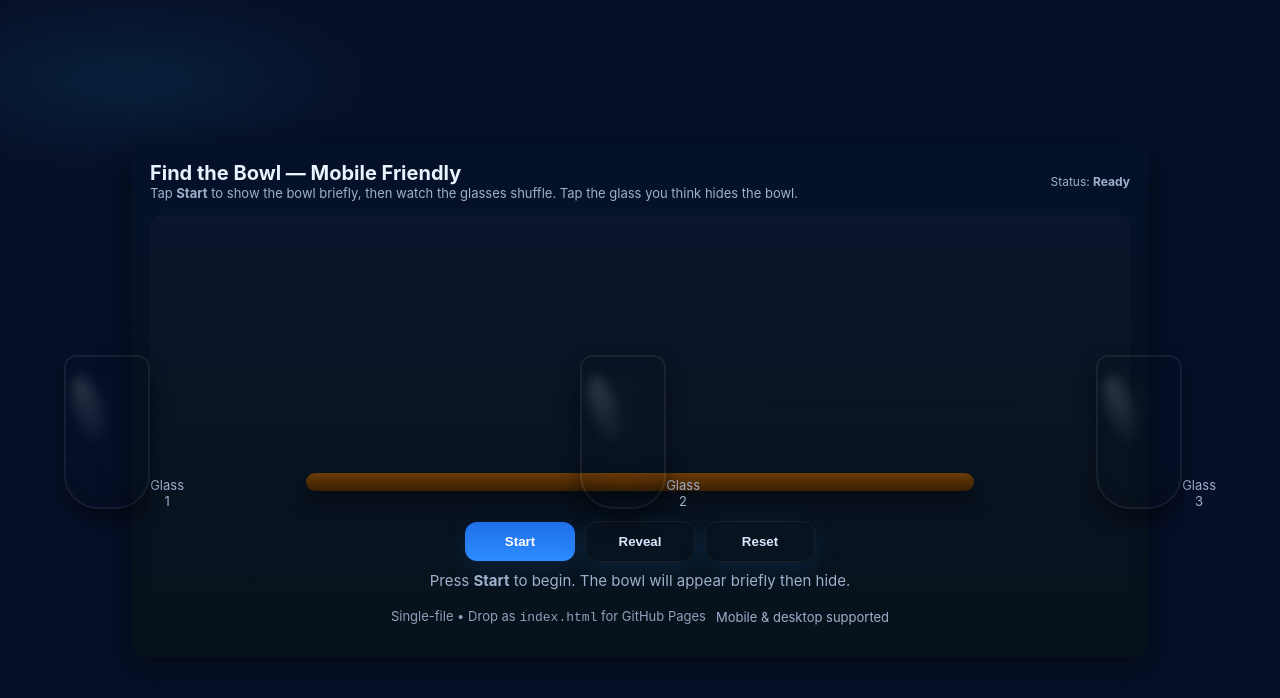
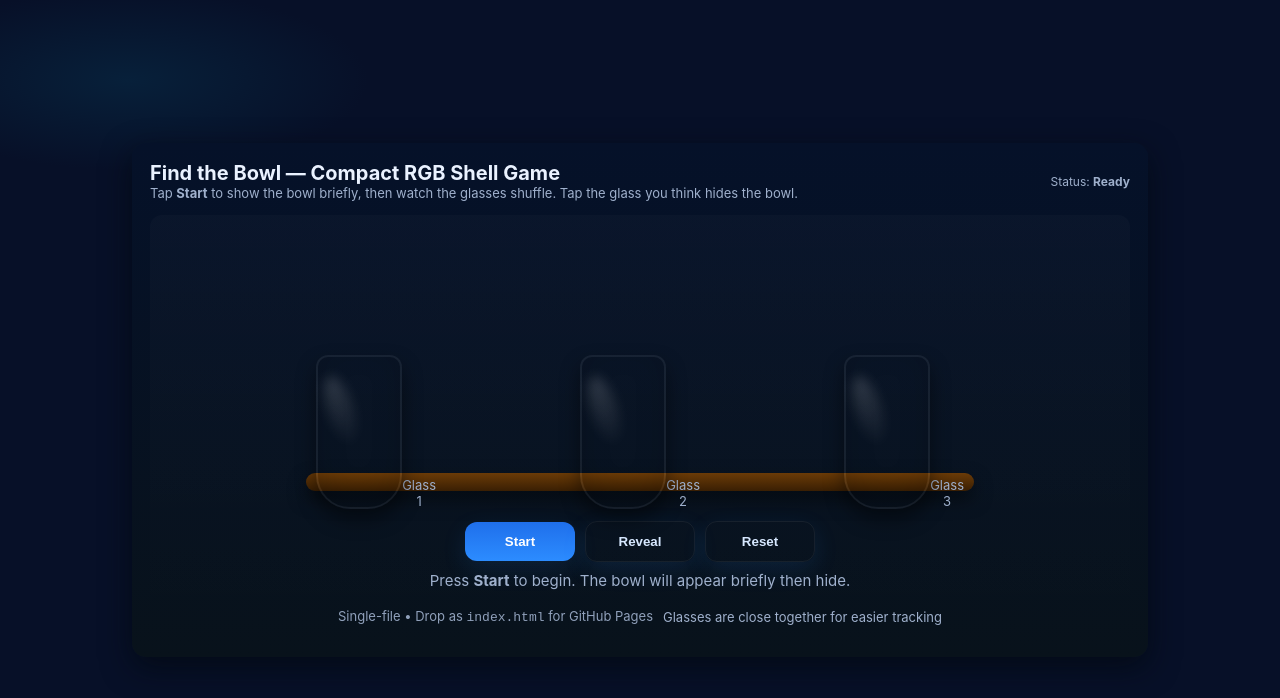
Before and after one commit to Dream2Success/Shuffle-the-glass, a plain HTML site: page index.html in a window 1280 px wide. Drawn offline with Linux system fonts and the light colour scheme.

Commit message:
Update index.html

```diff
--- a/index.html
+++ b/index.html
@@ -3,20 +3,18 @@
 <head>
 <meta charset="utf-8" />
 <meta name="viewport" content="width=device-width,initial-scale=1,viewport-fit=cover" />
-<title>Find the Bowl — Mobile-Friendly RGB Shell Game</title>
+<title>Find the Bowl — Compact RGB Shell Game</title>
 <style>
   :root{
     --bg:#071028;
-    --panel:#07141f;
     --muted:#9fb0cc;
     --glass-w:120px;
     --glass-h:160px;
     --table-h:18px;
-    --accent:#FFD166;
+    --slot-gap:12px;   /* small gap so glasses are near each other */
     --max-arena-width:760px;
   }
 
-  /* Basic page */
   html,body{height:100%;margin:0;font-family:Inter,system-ui,-apple-system,"Segoe UI",Roboto,Arial;color:#eaf2ff;
     background: radial-gradient(800px 300px at 10% 10%, #07203a 0%, var(--bg) 30%), var(--bg);
     -webkit-font-smoothing:antialiased; -moz-osx-font-smoothing:grayscale;
@@ -34,10 +32,10 @@
   .table{width:100%;max-width:var(--max-arena-width);height:280px;position:relative;display:flex;align-items:flex-end;justify-content:center;box-sizing:border-box;overflow:visible}
   .surface{position:absolute;left:6%;right:6%;bottom:18px;height:var(--table-h);background:linear-gradient(180deg,#6b3b07,#3a1f03);border-radius:999px;box-shadow:0 8px 18px rgba(0,0,0,0.5)}
 
-  .positions{position:relative;width:min(640px,92%);height:220px;display:flex;align-items:flex-end;justify-content:space-between;padding:0 4px;box-sizing:border-box}
+  /* CENTERED & CLOSE: use center alignment and a small gap */
+  .positions{position:relative;width:min(640px,92%);height:220px;display:flex;align-items:flex-end;justify-content:center;gap:var(--slot-gap);padding:0 4px;box-sizing:border-box}
   .slot{position:relative;width:var(--glass-w);height:var(--glass-h);display:flex;align-items:flex-end;justify-content:center;transform-origin:center bottom;transition:transform 700ms cubic-bezier(.2,.9,.3,1);cursor:pointer;user-select:none;touch-action:manipulation}
-  /* increase hit area for mobile: make slot padding clickable */
-  .slot .hit{ position:absolute; left:-12px; right:-12px; top:0; bottom:0; display:block; }
+  .slot .hit{ position:absolute; left:-10px; right:-10px; top:0; bottom:0; display:block; } /* larger hit area */
 
   .glass{width:100%;height:84%;border-radius:12px 12px 34px 34px;position:relative;display:flex;align-items:flex-end;justify-content:center;padding-bottom:16px;box-shadow: 0 10px 20px rgba(0,0,0,0.45), inset 0 -10px 30px rgba(0,0,0,0.15);border:2px solid rgba(255,255,255,0.06);overflow:visible; transition: box-shadow .28s ease, outline .28s ease;}
   .glass::after{content:'';position:absolute;left:12%;top:12%;width:30%;height:46%;border-radius:70%;background:linear-gradient(180deg,rgba(255,255,255,0.18),rgba(255,255,255,0.02));filter:blur(6px);transform:rotate(-18deg);opacity:0.9;pointer-events:none}
@@ -68,7 +66,7 @@
 
   /* responsive: stack controls on tiny screens & adjust sizes */
   @media (max-width:640px){
-    :root{ --glass-w:92px; --glass-h:132px; --table-h:16px;}
+    :root{ --glass-w:92px; --glass-h:132px; --table-h:16px; --slot-gap:10px; }
     h1{font-size:18px}
     .btn{padding:12px 14px; min-width:unset; width:100%;}
     .controls{flex-direction:column; align-items:stretch;}
@@ -76,7 +74,7 @@
     .positions{height:180px}
   }
   @media (max-width:420px){
-    :root{ --glass-w:78px; --glass-h:120px; }
+    :root{ --glass-w:78px; --glass-h:120px; --slot-gap:8px; }
   }
 
   /* focus styles for keyboard users (accessible) */
@@ -89,7 +87,7 @@
   <div class="card" role="application" aria-label="Find the bowl under a glass game">
     <header>
       <div>
-        <h1>Find the Bowl — Mobile Friendly</h1>
+        <h1>Find the Bowl — Compact RGB Shell Game</h1>
         <p class="lead">Tap <strong>Start</strong> to show the bowl briefly, then watch the glasses shuffle. Tap the glass you think hides the bowl.</p>
       </div>
       <div style="text-align:right">
@@ -118,17 +116,14 @@
 
       <footer>
         <div style="opacity:0.9">Single-file • Drop as <code>index.html</code> for GitHub Pages</div>
-        <div style="font-size:13px;color:var(--muted)">Mobile & desktop supported</div>
+        <div style="font-size:13px;color:var(--muted)">Glasses are close together for easier tracking</div>
       </footer>
     </div>
   </div>
 </div>
 
 <script>
-/* Mobile-friendly shell game
- - Adds touchstart listeners for immediate response
- - Larger hit areas and responsive transforms
-*/
+/* Compact shell game — glasses near each other and Start resets then starts */
 (() => {
   const positionsEl = document.getElementById('positions');
   const startBtn = document.getElementById('startBtn');
@@ -138,17 +133,16 @@
   const modeText = document.getElementById('mode');
   const confettiRoot = document.getElementById('confetti');
 
-  let slots = [];          // slot DOMs by original index (0..2)
-  let order = [0,1,2];     // visual order mapping to original indices
-  let hiddenIndex = 0;     // original index holding the bowl
+  let slots = [];
+  let order = [0,1,2];
+  let hiddenIndex = 0;
   let animating = false;
   let swapInterval = null;
   let shuffleTimeout = null;
 
-  // settings
-  const revealLength = 1000;      // ms
-  const shuffleDuration = 5200;   // ms total
-  const swapEvery = 600;          // ms between swaps
+  const revealLength = 1000;
+  const shuffleDuration = 5200;
+  const swapEvery = 600;
 
   function randRGB(){
     const r = 80 + Math.floor(Math.random()*176);
@@ -156,11 +150,7 @@
     const b = 60 + Math.floor(Math.random()*196);
     return `rgb(${r},${g},${b})`;
   }
-  function makeBowlGradient(){
-    const a = randRGB();
-    const b = randRGB();
-    return `radial-gradient(circle at 30% 30%, ${a}, ${b})`;
-  }
+  function makeBowlGradient(){ const a = randRGB(); const b = randRGB(); return `radial-gradient(circle at 30% 30%, ${a}, ${b})`; }
 
   function buildSlots(){
     positionsEl.innerHTML = '';
@@ -172,7 +162,6 @@
       s.setAttribute('role','button');
       s.setAttribute('tabindex','0');
       s.setAttribute('aria-label', `Glass ${i+1}`);
-      // inner includes a full-size hit element for touch
       s.innerHTML = `
         <div class="hit" aria-hidden="true"></div>
         <div class="glass" data-glass="${i}">
@@ -182,37 +171,36 @@
       `;
       positionsEl.appendChild(s);
       slots.push(s);
-
-      // add both click and touchstart for immediacy
       s.addEventListener('click', onGuess, {passive:true});
       s.addEventListener('touchstart', onGuess, {passive:true});
-      s.addEventListener('keydown', (e) => {
-        if(e.key === 'Enter' || e.key === ' '){ e.preventDefault(); onGuess({currentTarget: s}); }
-      });
+      s.addEventListener('keydown', (e) => { if(e.key === 'Enter' || e.key === ' '){ e.preventDefault(); onGuess({currentTarget: s}); }});
     }
     order = [0,1,2];
     placeSlotsInstant();
   }
 
+  function getSlotGapPx(){
+    const gap = getComputedStyle(document.documentElement).getPropertyValue('--slot-gap') || '12px';
+    return parseFloat(gap);
+  }
+
+  // place slots centered and close to each other (offset uses slot width + gap)
   function placeSlotsInstant(){
     const rect = positionsEl.getBoundingClientRect();
     const total = rect.width;
     const slotRect = slots[0].getBoundingClientRect();
-    // fallback in case bounding box is zero (early load)
     const slotW = slotRect.width || parseFloat(getComputedStyle(document.documentElement).getPropertyValue('--glass-w')) || 120;
-    const step = (total - slotW) / 2;
-    const xs = [-step, 0, step];
+    const gap = getSlotGapPx() || 12;
+    const offset = slotW + gap; // distance between centers
+    const xs = [-offset, 0, offset];
     slots.forEach((s, origIdx) => {
       const pos = order.indexOf(origIdx);
       const x = xs[pos] || 0;
       s.style.transition = 'none';
       s.style.transform = `translateX(${x}px)`;
       s.style.zIndex = 10 + pos;
-      const g = s.querySelector('.glass');
-      g.classList.remove('correct','wrong');
-      // reset bowl
-      const b = s.querySelector('.bowl');
-      if(b){ b.classList.remove('show'); b.style.opacity = 0; }
+      const g = s.querySelector('.glass'); g.classList.remove('correct','wrong');
+      const b = s.querySelector('.bowl'); if(b){ b.classList.remove('show'); b.style.opacity = 0; }
     });
     void positionsEl.offsetHeight;
     slots.forEach(s => s.style.transition = 'transform 700ms cubic-bezier(.2,.9,.3,1)');
@@ -224,11 +212,11 @@
     order[iPos] = idxB;
     order[jPos] = idxA;
     const rect = positionsEl.getBoundingClientRect();
-    const total = rect.width;
     const slotRect = slots[0].getBoundingClientRect();
     const slotW = slotRect.width || parseFloat(getComputedStyle(document.documentElement).getPropertyValue('--glass-w')) || 120;
-    const step = (total - slotW) / 2;
-    const xs = [-step, 0, step];
+    const gap = getSlotGapPx() || 12;
+    const offset = slotW + gap;
+    const xs = [-offset, 0, offset];
     slots.forEach((s, origIdx) => {
       const pos = order.indexOf(origIdx);
       const x = xs[pos] || 0;
@@ -252,7 +240,6 @@
   function colorizeRound(){
     for(let i=0;i<3;i++){
       const g = slots[i].querySelector('.glass');
-      // produce a light translucent background from an rgb
       const rgb = randRGB();
       const rgba = rgb.replace('rgb','rgba').replace(')',',0.12)');
       g.style.background = `linear-gradient(180deg, ${rgba}, rgba(255,255,255,0.02))`;
@@ -262,18 +249,27 @@
     }
   }
 
+  // RESET function (called before starting)
+  function resetGame(){
+    if(swapInterval){ clearInterval(swapInterval); swapInterval = null; }
+    if(shuffleTimeout){ clearTimeout(shuffleTimeout); shuffleTimeout = null; }
+    animating = false;
+    modeText.textContent = 'Ready';
+    statusText.textContent = 'Reset. Press Start to play.';
+    clearConfetti();
+    buildSlots();
+    placeSlotsInstant();
+  }
+
   function startShuffle(){
     if(animating) return;
     animating = true;
     modeText.textContent = 'Preparing';
     statusText.textContent = 'Showing bowl briefly...';
-    // slightly random visual order first
-    order = shuffleArray([0,1,2]);
+    order = shuffleArray([0,1,2]); // small visual variation
     placeSlotsInstant();
-
     hiddenIndex = Math.floor(Math.random() * 3);
     colorizeRound();
-
     showBowlTemporarily(() => {
       modeText.textContent = 'Shuffling';
       statusText.textContent = 'Shuffling... watch carefully!';
@@ -299,16 +295,13 @@
   }
 
   function onGuess(e){
-    // defensive: some events will be touchstart and have touches — ignore those objects, we only need target
     const targetSlot = e.currentTarget;
     if(!targetSlot) return;
     if(animating) return;
-    // prevent multiple fast taps
     animating = true;
     const clickedOriginal = Number(targetSlot.dataset.index);
     const correct = (clickedOriginal === hiddenIndex);
 
-    // show bowl under true original after a short delay so reveal feels natural
     setTimeout(()=> {
       const trueBowl = slots[hiddenIndex].querySelector('.bowl');
       trueBowl.style.background = makeBowlGradient();
@@ -339,6 +332,15 @@
     }
   }
 
+  // Start button: reset first, then begin (immediate)
+  startBtn.addEventListener('click', () => {
+    // reset first
+    resetGame();
+    // ensure layout updates then start
+    requestAnimationFrame(() => { startShuffle(); });
+  }, {passive:true});
+  startBtn.addEventListener('touchstart', (e) => { e.preventDefault(); startBtn.click(); }, {passive:false});
+
   revealBtn.addEventListener('click', ()=> {
     if(animating) return;
     slots[hiddenIndex].querySelector('.bowl').classList.add('show');
@@ -348,29 +350,10 @@
   }, {passive:true});
   revealBtn.addEventListener('touchstart', (e)=> { e.preventDefault(); revealBtn.click(); }, {passive:false});
 
-  resetBtn.addEventListener('click', ()=> {
-    if(swapInterval){ clearInterval(swapInterval); swapInterval = null; }
-    if(shuffleTimeout){ clearTimeout(shuffleTimeout); shuffleTimeout = null; }
-    animating = false;
-    modeText.textContent = 'Ready';
-    statusText.textContent = 'Reset. Press Start to play.';
-    clearConfetti();
-    buildSlots();
-    placeSlotsInstant();
-  }, {passive:true});
+  resetBtn.addEventListener('click', resetGame, {passive:true});
   resetBtn.addEventListener('touchstart', (e)=> { e.preventDefault(); resetBtn.click(); }, {passive:false});
 
-  startBtn.addEventListener('click', startShuffle, {passive:true});
-  startBtn.addEventListener('touchstart', (e)=> { e.preventDefault(); startBtn.click(); }, {passive:false});
-
-  function shuffleArray(a){
-    const arr = a.slice();
-    for(let i=arr.length-1;i>0;i--){
-      const j = Math.floor(Math.random()*(i+1));
-      [arr[i],arr[j]] = [arr[j],arr[i]];
-    }
-    return arr;
-  }
+  function shuffleArray(a){ const arr = a.slice(); for(let i=arr.length-1;i>0;i--){ const j = Math.floor(Math.random()*(i+1)); [arr[i],arr[j]] = [arr[j],arr[i]]; } return arr; }
 
   function spawnConfettiAt(targetGlass){
     const rootRect = confettiRoot.getBoundingClientRect();
@@ -384,13 +367,13 @@
       const h = 10 + Math.random()*18;
       el.style.width = w + 'px';
       el.style.height = h + 'px';
-      el.style.left = (centerX + (Math.random()*120 - 60)) + 'px';
+      el.style.left = (centerX + (Math.random()*100 - 50)) + 'px';
       el.style.top = (tRect.top - rootRect.top) + 'px';
       el.style.background = colors[Math.floor(Math.random()*colors.length)];
       el.style.transform = `rotate(${Math.random()*360}deg)`;
       confettiRoot.appendChild(el);
       const destX = (Math.random()*300 - 150);
-      const destY = rootRect.height + 80 + Math.random()*180;
+      const destY = rootRect.height + 80 + Math.random()*140;
       const rot = Math.random()*720 - 360;
       el.animate([
         { transform: `translateY(0px) rotate(${Math.random()*360}deg)`, opacity:1 },
@@ -401,23 +384,11 @@
   }
   function clearConfetti(){ confettiRoot.innerHTML = ''; }
 
-  // layout responsiveness: recompute transforms
+  // responsive layout recompute
   let resizeTimer = null;
-  window.addEventListener('resize', ()=> {
-    if(resizeTimer) clearTimeout(resizeTimer);
-    resizeTimer = setTimeout(()=> { placeSlotsInstant(); }, 160);
-  });
+  window.addEventListener('resize', ()=> { if(resizeTimer) clearTimeout(resizeTimer); resizeTimer = setTimeout(()=> { placeSlotsInstant(); }, 160); });
 
-  window.addEventListener('load', ()=> {
-    buildSlots();
-    // entrance micro animation
-    setTimeout(()=> {
-      slots.forEach((s, i) => {
-        s.style.transform += ' translateY(8px)';
-        setTimeout(()=> { s.style.transform = s.style.transform.replace(' translateY(8px)',''); }, 180 + i*80);
-      });
-    }, 160);
-  });
+  window.addEventListener('load', ()=> { buildSlots(); setTimeout(()=> { slots.forEach((s,i)=>{ s.style.transform += ' translateY(8px)'; setTimeout(()=> s.style.transform = s.style.transform.replace(' translateY(8px)',''), 160 + i*80); }); }, 160); });
 })();
 </script>
 </body>
```
